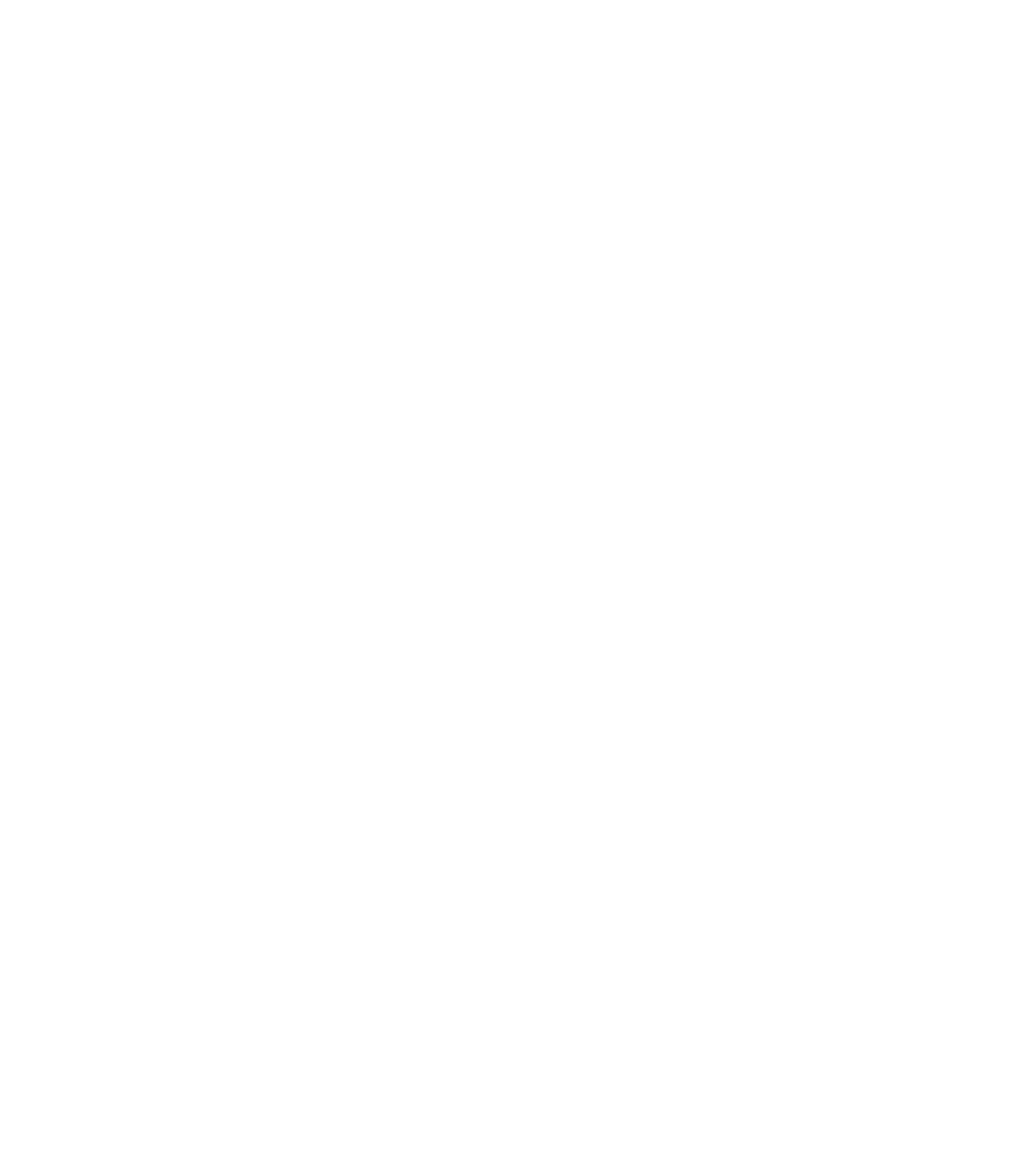
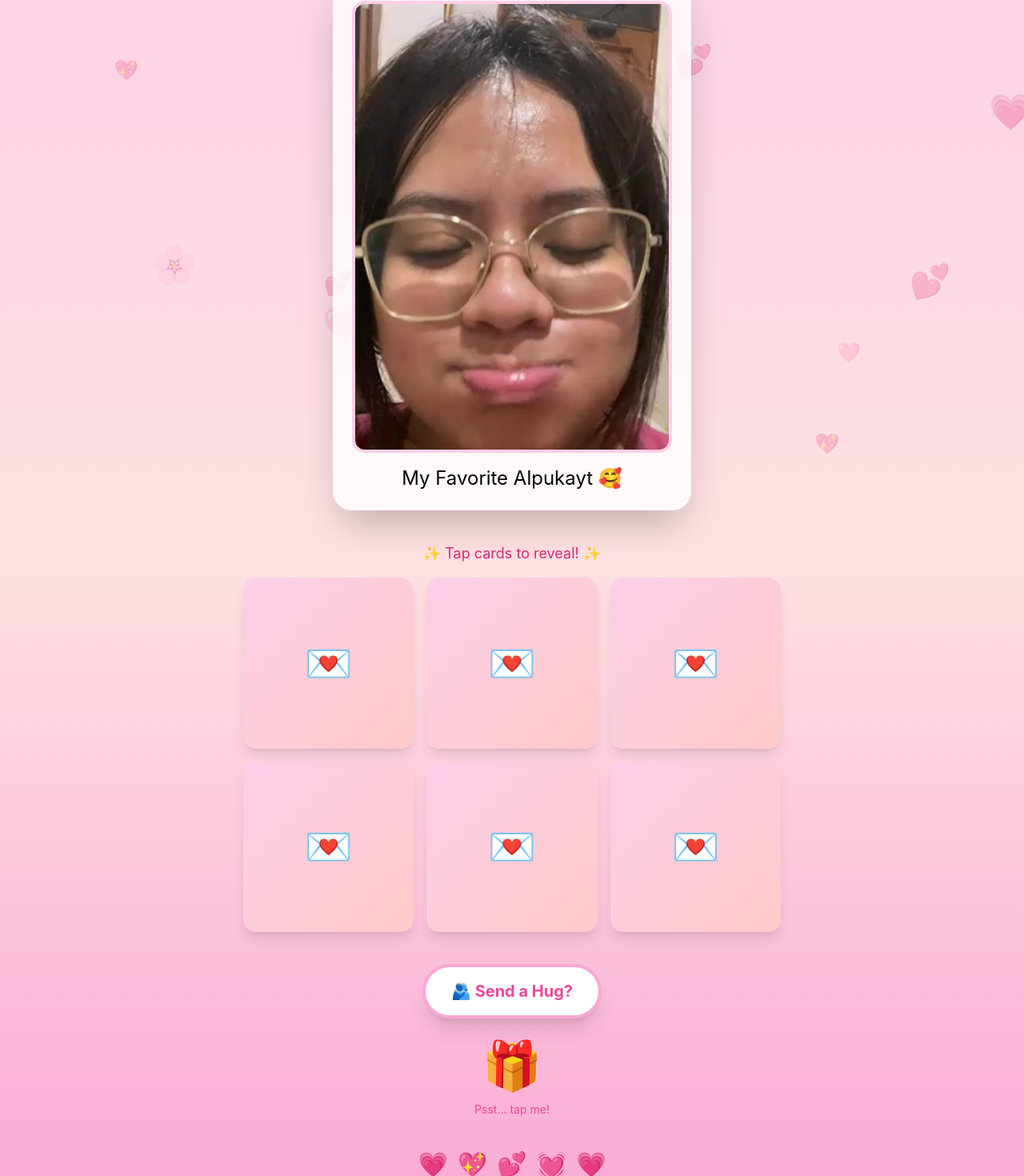
Before and after one commit to reinardricky/liezel-love, a React (Create React App) app: page /valentine in a window 1280 px wide. Before the commit this address had no page. Shown: the part 159-1629 px from the top of the page at 80% size. Before the commit the page ends 800 px from the top, so only its background shows below. Built offline with nearby package versions, Linux system fonts and the light colour scheme.

Commit message:
Create Template Valentine Web

```diff
--- a/src/App.js
+++ b/src/App.js
@@ -3,6 +3,7 @@
 import Home from './components/Home';
 import Journey from './components/journey';
 import Yay from './components/Yay';
+import Valentine from './components/Valentine';
 
 const App = () => (
   <Router>
@@ -10,6 +11,7 @@
       <Route path="/" element={<Home />} />
       <Route path="/journey" element={<Journey />} />
       <Route path="/yay" element={<Yay/>} />
+      <Route path="/valentine" element={<Valentine/>} />
     </Routes>
   </Router>
 );
--- /dev/null
+++ b/src/components/Valentine.js
@@ -0,0 +1,199 @@
+import { useState } from "react";
+
+const Valentine = () => {
+  const [revealedCards, setRevealedCards] = useState([]);
+  const [showSecret, setShowSecret] = useState(false);
+  const [hearts, setHearts] = useState([]);
+  const [hugged, setHugged] = useState(false);
+
+  // Click to spawn hearts
+  const spawnHeart = (e) => {
+    const newHeart = {
+      id: Date.now(),
+      x: e.clientX,
+      y: e.clientY,
+      emoji: ["💕", "💖", "💗", "❤️", "🩷", "💘"][
+        Math.floor(Math.random() * 6)
+      ],
+    };
+    setHearts((prev) => [...prev, newHeart]);
+    setTimeout(() => {
+      setHearts((prev) => prev.filter((h) => h.id !== newHeart.id));
+    }, 1500);
+  };
+
+  // Flip card to reveal message
+  const revealCard = (index) => {
+    if (!revealedCards.includes(index)) {
+      setRevealedCards([...revealedCards, index]);
+    }
+  };
+
+  const loveMessages = [
+    { emoji: "🥰", text: "You make me smile!" },
+    { emoji: "🦋", text: "My heart flutters!" },
+    { emoji: "🌙", text: "My dream come true" },
+    { emoji: "☀️", text: "My sunshine!" },
+    { emoji: "🏠", text: "My home is you" },
+    { emoji: "✨", text: "Pure magic!" },
+  ];
+
+  return (
+    <div
+      className="min-h-screen bg-gradient-to-b from-pink-200 via-red-100 to-pink-300 relative overflow-hidden cursor-pointer"
+      onClick={spawnHeart}
+    >
+      {/* Spawned hearts from clicks */}
+      {hearts.map((heart) => (
+        <span
+          key={heart.id}
+          className="fixed text-3xl pointer-events-none animate-ping z-50"
+          style={{ left: heart.x - 15, top: heart.y - 15 }}
+        >
+          {heart.emoji}
+        </span>
+      ))}
+
+      {/* Background floating emojis */}
+      <div className="fixed inset-0 pointer-events-none overflow-hidden">
+        {[...Array(15)].map((_, i) => (
+          <div
+            key={i}
+            className="absolute animate-bounce opacity-30"
+            style={{
+              left: `${Math.random() * 100}%`,
+              top: `${Math.random() * 100}%`,
+              animationDelay: `${Math.random() * 2}s`,
+              animationDuration: `${2 + Math.random() * 2}s`,
+              fontSize: `${1.5 + Math.random() * 1.5}rem`,
+            }}
+          >
+            {["💕", "💖", "🩷", "💗", "🌸"][i % 5]}
+          </div>
+        ))}
+      </div>
+
+      <div className="container mx-auto px-4 py-8 relative z-10">
+        {/* Interactive Title */}
+        <div className="text-center mb-8">
+          <h1 className="text-5xl md:text-7xl font-bold text-transparent bg-clip-text bg-gradient-to-r from-pink-500 via-red-500 to-pink-500 cursor-pointer hover:scale-110 transition-transform inline-block">
+            Happy Valentine's! 💝
+          </h1>
+        </div>
+
+        {/* Photo Section - Interactive */}
+        <div className="max-w-md mx-auto mb-10">
+          <div
+            className="bg-white/80 rounded-3xl p-6 shadow-2xl transform hover:rotate-1 transition-all cursor-pointer"
+            onClick={(e) => e.stopPropagation()}
+          >
+            <div className="aspect-auto bg-gradient-to-br from-pink-100 to-red-100 rounded-2xl flex items-center justify-center border-4 border-pink-200 mb-4 overflow-hidden">
+              <img
+                src="/images/valentine/liezel.jpeg"
+                alt="liezel"
+                className="w-full h-full object-cover"
+              />
+            </div>
+            <p className="text-center text-2xl">My Favorite Alpukayt 🥰</p>
+          </div>
+        </div>
+
+        {/* Flip Cards - Tap to reveal */}
+        <div className="mb-10">
+          <p className="text-center text-pink-600 mb-4 text-lg">
+            ✨ Tap cards to reveal! ✨
+          </p>
+          <div className="grid grid-cols-2 md:grid-cols-3 gap-4 max-w-2xl mx-auto">
+            {loveMessages.map((msg, i) => (
+              <div
+                key={i}
+                onClick={(e) => {
+                  e.stopPropagation();
+                  revealCard(i);
+                }}
+                className={`aspect-square rounded-2xl cursor-pointer transition-all duration-500 transform hover:scale-105 ${
+                  revealedCards.includes(i)
+                    ? "bg-gradient-to-br from-pink-400 to-red-400 rotate-0"
+                    : "bg-gradient-to-br from-pink-200 to-red-200 hover:rotate-3"
+                } shadow-lg flex items-center justify-center`}
+              >
+                {revealedCards.includes(i) ? (
+                  <div className="text-center text-white p-2 animate-pulse">
+                    <span className="text-4xl block mb-1">{msg.emoji}</span>
+                    <span className="font-bold">{msg.text}</span>
+                  </div>
+                ) : (
+                  <span className="text-5xl">💌</span>
+                )}
+              </div>
+            ))}
+          </div>
+        </div>
+
+        {/* Hug Button */}
+        <div className="text-center mb-10">
+          <button
+            onClick={(e) => {
+              e.stopPropagation();
+              setHugged(true);
+            }}
+            className={`px-8 py-4 rounded-full text-xl font-bold transition-all transform hover:scale-110 active:scale-95 ${
+              hugged
+                ? "bg-gradient-to-r from-pink-500 to-red-500 text-white"
+                : "bg-white text-pink-500 border-4 border-pink-300"
+            } shadow-xl`}
+          >
+            {hugged ? "🤗 *HUGGED* 🤗" : "🫂 Send a Hug?"}
+          </button>
+          {hugged && (
+            <p className="text-pink-600 mt-3 text-lg animate-pulse">
+              Warm hugs received! 💕
+            </p>
+          )}
+        </div>
+
+        {/* Secret Message */}
+        <div className="text-center mb-10">
+          <button
+            onClick={(e) => {
+              e.stopPropagation();
+              setShowSecret(!showSecret);
+            }}
+            className="text-6xl hover:scale-125 transition-transform cursor-pointer animate-bounce"
+          >
+            {showSecret ? "💖" : "🎁"}
+          </button>
+          <p className="text-pink-500 text-sm mt-1">
+            {showSecret ? "" : "Psst... tap me!"}
+          </p>
+          {showSecret && (
+            <div className="mt-4 bg-white/90 rounded-2xl p-6 max-w-sm mx-auto shadow-xl animate-pulse">
+              <p className="text-2xl font-bold text-transparent bg-clip-text bg-gradient-to-r from-pink-500 to-red-500">
+                I Love You! 💕
+              </p>
+              <p className="text-pink-400 mt-2">Forever & Always ∞</p>
+            </div>
+          )}
+        </div>
+
+        {/* Footer */}
+        <div className="text-center mt-8">
+          <div className="flex justify-center gap-3 text-3xl mb-2">
+            {["💗", "💖", "💕", "💓", "💗"].map((h, i) => (
+              <span
+                key={i}
+                className="hover:scale-150 transition-transform cursor-pointer"
+                onClick={(e) => e.stopPropagation()}
+              >
+                {h}
+              </span>
+            ))}
+          </div>
+          <p className="text-pink-500">tap anywhere for more wuff! 💖</p>
+        </div>
+      </div>
+    </div>
+  );
+};
+
+export default Valentine;
```
Also changed, not shown: public/images/valentine/image-1.jpg (added), public/images/valentine/liezel.jpeg (added).
